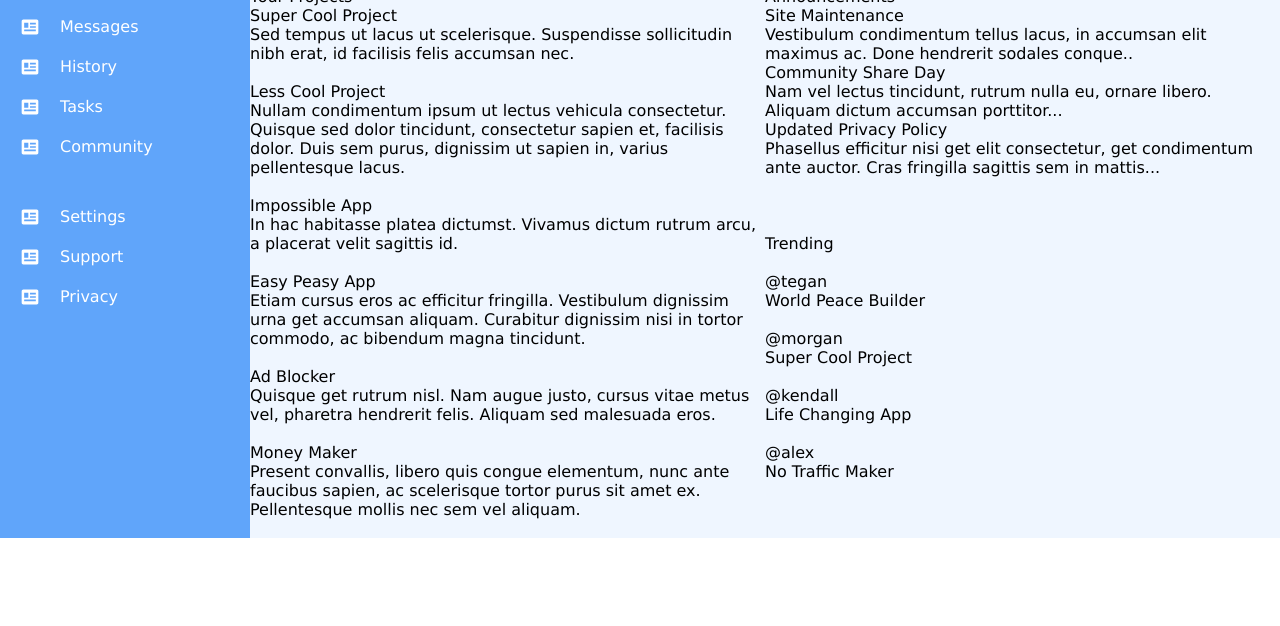
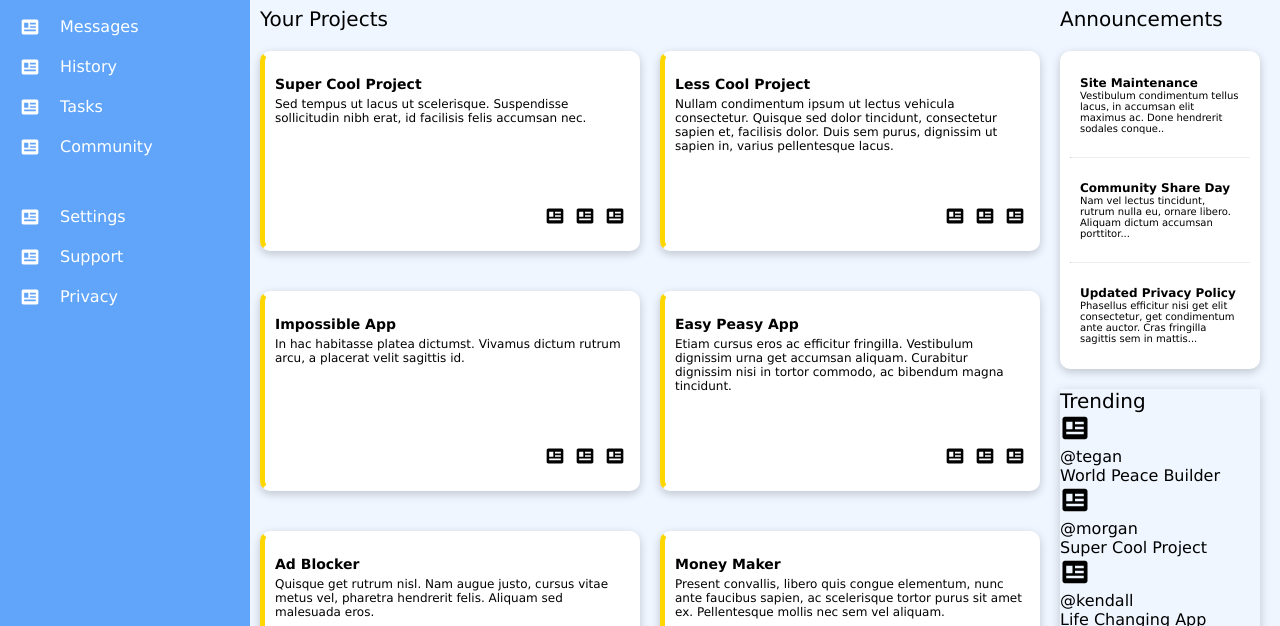
Before and after one commit to connor-passe/admin-dashboard, a plain HTML site: page index.html in a window 1280 px wide. Shown: the part 163-789 px from the top of the page. Drawn offline with Linux system fonts and the light colour scheme.

Commit message:
Complete announcements

```diff
--- a/index.html
+++ b/index.html
@@ -93,45 +93,45 @@
                     <div class="project-title">Super Cool Project</div>
                     <div class="project-description">Sed tempus ut lacus ut scelerisque. Suspendisse sollicitudin nibh erat, id facilisis felis accumsan nec.</div>
                     <div class="card-action-holder">
-                        <img src="" alt="" class="card-action">
-                        <img src="" alt="" class="card-action">
-                        <img src="" alt="" class="card-action">
+                        <img src="images/newspaper-variant.svg" alt="" class="card-action">
+                        <img src="images/newspaper-variant.svg" alt="" class="card-action">
+                        <img src="images/newspaper-variant.svg" alt="" class="card-action">
                     </div>
                 </div>
                 <div class="project-card">
                     <div class="project-title">Less Cool Project</div>
                     <div class="project-description">Nullam condimentum ipsum ut lectus vehicula consectetur. Quisque sed dolor tincidunt, consectetur sapien et, facilisis dolor. Duis sem purus, dignissim ut sapien in, varius pellentesque lacus.</div>
                     <div class="card-action-holder">
-                        <img src="" alt="" class="card-action">
-                        <img src="" alt="" class="card-action">
-                        <img src="" alt="" class="card-action">
+                        <img src="images/newspaper-variant.svg" alt="" class="card-action">
+                        <img src="images/newspaper-variant.svg" alt="" class="card-action">
+                        <img src="images/newspaper-variant.svg" alt="" class="card-action">
                     </div>
                 </div>
                 <div class="project-card">
                     <div class="project-title">Impossible App</div>
                     <div class="project-description">In hac habitasse platea dictumst. Vivamus dictum rutrum arcu, a placerat velit sagittis id.</div>
                     <div class="card-action-holder">
-                        <img src="" alt="" class="card-action">
-                        <img src="" alt="" class="card-action">
-                        <img src="" alt="" class="card-action">
+                        <img src="images/newspaper-variant.svg" alt="" class="card-action">
+                        <img src="images/newspaper-variant.svg" alt="" class="card-action">
+                        <img src="images/newspaper-variant.svg" alt="" class="card-action">
                     </div>
                 </div>
                 <div class="project-card">
                     <div class="project-title">Easy Peasy App</div>
                     <div class="project-description">Etiam cursus eros ac efficitur fringilla. Vestibulum dignissim urna get accumsan aliquam. Curabitur dignissim nisi in tortor commodo, ac bibendum magna tincidunt.</div>
                     <div class="card-action-holder">
-                        <img src="" alt="" class="card-action">
-                        <img src="" alt="" class="card-action">
-                        <img src="" alt="" class="card-action">
+                        <img src="images/newspaper-variant.svg" alt="" class="card-action">
+                        <img src="images/newspaper-variant.svg" alt="" class="card-action">
+                        <img src="images/newspaper-variant.svg" alt="" class="card-action">
                     </div>
                 </div>
                 <div class="project-card">
                     <div class="project-title">Ad Blocker</div>
                     <div class="project-description">Quisque get rutrum nisl. Nam augue justo, cursus vitae metus vel, pharetra hendrerit felis. Aliquam sed malesuada eros.</div>
                     <div class="card-action-holder">
-                        <img src="" alt="" class="card-action">
-                        <img src="" alt="" class="card-action">
-                        <img src="" alt="" class="card-action">
+                        <img src="images/newspaper-variant.svg" alt="" class="card-action">
+                        <img src="images/newspaper-variant.svg" alt="" class="card-action">
+                        <img src="images/newspaper-variant.svg" alt="" class="card-action">
                     </div>
                 </div>
                 <div class="project-card">
@@ -139,46 +139,52 @@
                     <div class="project-description">Present convallis, libero quis congue elementum, nunc ante faucibus sapien, ac scelerisque tortor purus sit amet ex.
                         Pellentesque mollis nec sem vel aliquam.</div>
                     <div class="card-action-holder">
-                        <img src="" alt="" class="card-action">
-                        <img src="" alt="" class="card-action">
-                        <img src="" alt="" class="card-action">
+                        <img src="images/newspaper-variant.svg" alt="" class="card-action">
+                        <img src="images/newspaper-variant.svg" alt="" class="card-action">
+                        <img src="images/newspaper-variant.svg" alt="" class="card-action">
                     </div>
                 </div>
             </div>
             <div class="announcements">
                 <div class="sub-heading">Announcements</div>
+                <div class="announcement-card-holder">
                     <div class="announcement-card">
                         <div class="announcement-title">Site Maintenance</div>
                         <div class="announcement-content">Vestibulum condimentum tellus lacus, in accumsan elit maximus ac. Done hendrerit sodales conque..</div>
+
                     </div>
+                    <hr>
                     <div class="announcement-card">
                         <div class="announcement-title">Community Share Day</div>
                         <div class="announcement-content">Nam vel lectus tincidunt, rutrum nulla eu, ornare libero. Aliquam dictum accumsan porttitor...</div>
+
                     </div>
+                    <hr>
                     <div class="announcement-card">
                         <div class="announcement-title">Updated Privacy Policy</div>
                         <div class="announcement-content">Phasellus efficitur nisi get elit consectetur, get condimentum ante auctor. Cras fringilla sagittis sem in mattis...</div>
                     </div>
                 </div>
+            </div>
             <div class="trending">
                 <div class="sub-heading">Trending</div>
                 <div class="trending-card">
-                    <img src="" alt="">
+                    <img src="images/newspaper-variant.svg" alt="">
                     <div class="handle">@tegan</div>
                     <div class="account-name">World Peace Builder</div>
                 </div>
                 <div class="trending-card">
-                    <img src="" alt="">
+                    <img src="images/newspaper-variant.svg" alt="">
                     <div class="handle">@morgan</div>
                     <div class="account-name">Super Cool Project</div>
                 </div>
                 <div class="trending-card">
-                    <img src="" alt="">
+                    <img src="images/newspaper-variant.svg" alt="">
                     <div class="handle">@kendall</div>
                     <div class="account-name">Life Changing App</div>
                 </div>
                 <div class="trending-card">
-                    <img src="" alt="">
+                    <img src="images/newspaper-variant.svg" alt="">
                     <div class="handle">@alex</div>
                     <div class="account-name">No Traffic Maker</div>
                 </div>
--- a/style.css
+++ b/style.css
@@ -137,18 +137,107 @@ body {
 .main-view {
     background-color: #eff6ff;
     display: grid;
-    grid-template-columns: 3fr 1fr;
-    grid-template-columns: 1fr 1fr;
+    grid-template-columns: 1fr 200px;
+    grid-template-rows: 1fr 1fr;
+    padding: 20px 20px 50px 10px;
+    gap: 20px;
+}
+
+.main-view .sub-heading {
+    font-size: 20px;
 }
 
 .projects {
     grid-area: 1 / 1 / 3 / 2;
+    display: grid;
+    grid-template-columns: 1fr 1fr;
+    grid-template-rows: auto 1fr 1fr 1fr;
+    gap: 20px;
+}
+
+.sub-heading {
+    grid-column: 1 / -1;
+}
+
+.project-card {
+    border-style: solid;
+    border-width: 5px;
+    border-color: white white white gold;
+    background-color: white;
+    border-radius: 10px;
+    padding: 20px 10px;
+    height: 150px;
+    display: flex;
+    flex-direction: column;
+    justify-content: space-between;
+    box-shadow: 0 3px 10px rgb(0 0 0 / 0.2);
+}
+
+.project-title {
+    font-weight: bold;
+    font-size: 14px;
+    margin-bottom: 5px;
+}
+
+.project-description {
+    font-weight: lighter;
+    font-size: 12px;
+}
+
+.card-action-holder {
+    margin-top:auto;
+    display: flex;
+    justify-content: end;
+    gap: 10px;
+}
+
+.card-action {
+    height: auto;
+    width: 20px;
 }
 
 .announcements {
     grid-area: 1 / 2 / 2 / 3;
+    display: grid;
+    grid-template-columns: 1fr;
+    grid-template-rows: auto 1fr;
+    flex-direction: column;
+    gap: 20px;
 }
+
+.announcement-card-holder {
+    background-color: white;
+    padding: 10px;
+    border-radius: 10px;
+    box-shadow: 0 3px 10px rgb(0 0 0 / 0.2);
+}
+
+.announcement-card{
+    padding: 15px 10px;
+}
+
+.announcement-title {
+    font-weight: bold;
+    font-size: 12px;
+}
+
+.announcement-content {
+    font-weight: lighter;
+    font-size: 10px;
+}
+
+hr {
+    border-top: grey;
+    border-width: 1px;
+}
+
 
 .trending {
     grid-area: 2 / 2 / 3 / 3;
+    box-shadow: 0 3px 10px rgb(0 0 0 / 0.2);
 }
+
+.trending img {
+    height: auto;
+    width: 30px;
+}
```
Lines whose indentation alone changed are shown as unchanged.
